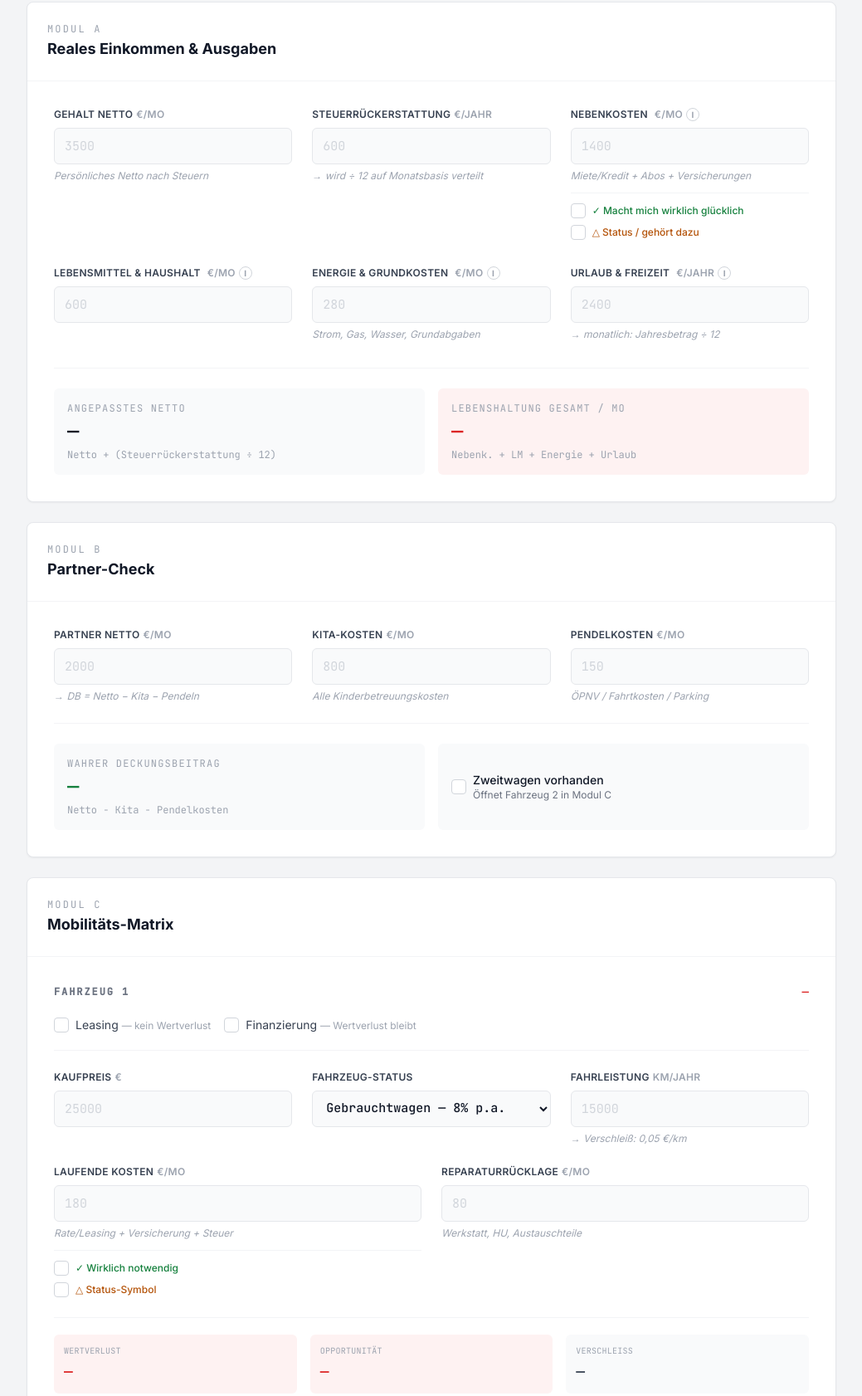
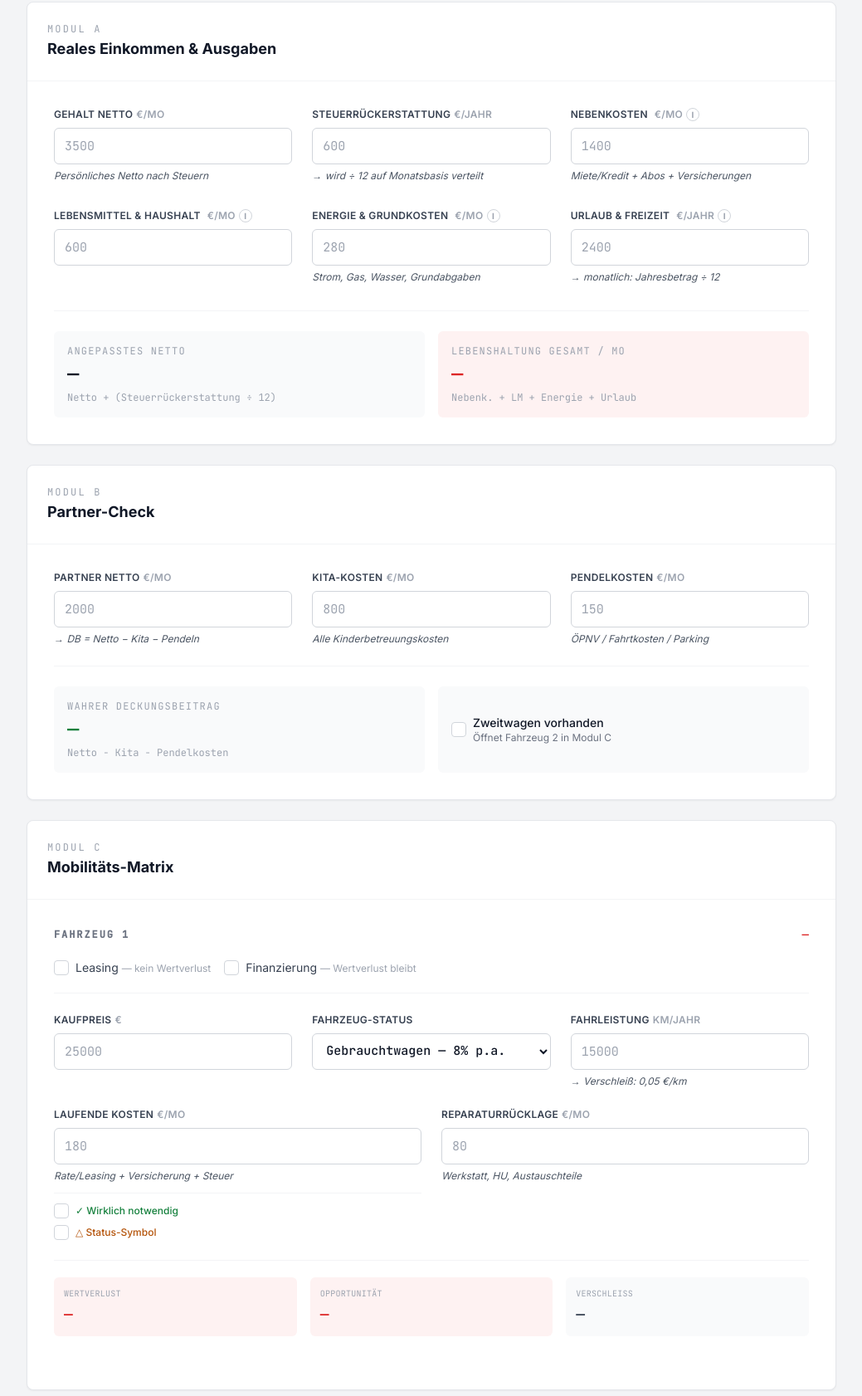
Before and after one commit to freespiritnature2024/CL-Global-Web, a plain HTML site: page index.html in a window 1280 px wide. Shown: the part 2988-4670 px from the top of the page at 83% size, without its empty margins (120-1159 px from the left). Drawn offline with nearby package versions, Linux system fonts and the light colour scheme.

Commit message:
Update index.html

```diff
--- a/index.html
+++ b/index.html
@@ -24,8 +24,8 @@ input[type=number] { -moz-appearance:textfield; }
 /* Input field */
 .ifield {
   width:100%; height:44px;
-  background:#f9fafb;
-  border:1px solid #e5e7eb;
+  background:#ffffff;
+  border:1px solid #d1d5db;
   border-radius:6px;
   padding:0 12px;
   font-family:'JetBrains Mono',monospace;
@@ -35,7 +35,7 @@ input[type=number] { -moz-appearance:textfield; }
   transition:border-color 0.15s, box-shadow 0.15s;
 }
 .ifield:focus { border-color:#111827; box-shadow:0 0 0 3px rgba(17,24,39,0.06); }
-.ifield::placeholder { color:#d1d5db; font-weight:400; }
+.ifield::placeholder { color:#9ca3af; font-weight:400; }
 select.ifield { cursor:pointer; }
 
 /* Custom checkbox toggle */
@@ -104,9 +104,9 @@ select.ifield { cursor:pointer; }
 
 /* Table */
 .det-table td { padding:10px 12px; }
-.det-table tr.sec-row td { background:#f9fafb; padding:8px 12px; }
+.det-table tr.sec-row td { background:#ffffff; padding:8px 12px; }
 .det-table tr.tot-row td { background:#111827; color:white!important; font-weight:600; }
-.det-table tbody tr:hover td { background:#f9fafb; }
+.det-table tbody tr:hover td { background:#ffffff; }
 </style>
 </head>
 <body>
@@ -224,12 +224,12 @@ select.ifield { cursor:pointer; }
       <div>
         <label class="block text-xs font-semibold text-gray-700 uppercase tracking-wide mb-2">Gehalt Netto<span class="text-gray-400 ml-1">€/Mo</span></label>
         <input class="ifield" type="number" id="netto" placeholder="3500" oninput="liveA()">
-        <p class="text-xs italic text-gray-400 mt-1.5">Persönliches Netto nach Steuern</p>
+        <p class="text-xs italic text-gray-600 mt-1.5">Persönliches Netto nach Steuern</p>
       </div>
       <div>
         <label class="block text-xs font-semibold text-gray-700 uppercase tracking-wide mb-2">Steuerrückerstattung<span class="text-gray-400 ml-1">€/Jahr</span></label>
         <input class="ifield" type="number" id="steuerR" placeholder="600" oninput="liveA()">
-        <p class="text-xs italic text-gray-400 mt-1.5">→ wird ÷ 12 auf Monatsbasis verteilt</p>
+        <p class="text-xs italic text-gray-600 mt-1.5">→ wird ÷ 12 auf Monatsbasis verteilt</p>
       </div>
       <div>
         <label class="block text-xs font-semibold text-gray-700 uppercase tracking-wide mb-2 flex items-center gap-1">
@@ -242,17 +242,7 @@ select.ifield { cursor:pointer; }
           </div>
         </label>
         <input class="ifield" type="number" id="fixk" placeholder="1400">
-        <p class="text-xs italic text-gray-400 mt-1.5">Miete/Kredit + Abos + Versicherungen</p>
-        <div class="mt-3 space-y-2 pt-3 border-t border-gray-100">
-          <div class="cb-wrap" onclick="togglePsych('pf1')">
-            <div class="cb-box" id="pf1"></div>
-            <span class="text-xs font-medium text-green-700">✓ Macht mich wirklich glücklich</span>
-          </div>
-          <div class="cb-wrap" onclick="togglePsych('pf2')">
-            <div class="cb-box" id="pf2"></div>
-            <span class="text-xs font-medium text-amber-700">△ Status / gehört dazu</span>
-          </div>
-        </div>
+        <p class="text-xs italic text-gray-600 mt-1.5">Miete/Kredit + Abos + Versicherungen</p>
       </div>
     </div>
     <!-- Row 2 -->
@@ -280,7 +270,7 @@ select.ifield { cursor:pointer; }
           </div>
         </label>
         <input class="ifield" type="number" id="engk" placeholder="280" oninput="liveA()">
-        <p class="text-xs italic text-gray-400 mt-1.5">Strom, Gas, Wasser, Grundabgaben</p>
+        <p class="text-xs italic text-gray-600 mt-1.5">Strom, Gas, Wasser, Grundabgaben</p>
       </div>
       <div>
         <label class="block text-xs font-semibold text-gray-700 uppercase tracking-wide mb-2 flex items-center gap-1">
@@ -293,7 +283,7 @@ select.ifield { cursor:pointer; }
           </div>
         </label>
         <input class="ifield" type="number" id="urlaubk" placeholder="2400" oninput="liveA()">
-        <p class="text-xs italic text-gray-400 mt-1.5">→ monatlich: Jahresbetrag ÷ 12</p>
+        <p class="text-xs italic text-gray-600 mt-1.5">→ monatlich: Jahresbetrag ÷ 12</p>
       </div>
     </div>
     <!-- Live A -->
@@ -323,17 +313,17 @@ select.ifield { cursor:pointer; }
       <div>
         <label class="block text-xs font-semibold text-gray-700 uppercase tracking-wide mb-2">Partner Netto<span class="text-gray-400 ml-1">€/Mo</span></label>
         <input class="ifield" type="number" id="pBrutto" placeholder="2000" oninput="liveB()">
-        <p class="text-xs italic text-gray-400 mt-1.5">→ DB = Netto − Kita − Pendeln</p>
+        <p class="text-xs italic text-gray-600 mt-1.5">→ DB = Netto − Kita − Pendeln</p>
       </div>
       <div>
         <label class="block text-xs font-semibold text-gray-700 uppercase tracking-wide mb-2">Kita-Kosten<span class="text-gray-400 ml-1">€/Mo</span></label>
         <input class="ifield" type="number" id="kita" placeholder="800" oninput="liveB()">
-        <p class="text-xs italic text-gray-400 mt-1.5">Alle Kinderbetreuungskosten</p>
+        <p class="text-xs italic text-gray-600 mt-1.5">Alle Kinderbetreuungskosten</p>
       </div>
       <div>
         <label class="block text-xs font-semibold text-gray-700 uppercase tracking-wide mb-2">Pendelkosten<span class="text-gray-400 ml-1">€/Mo</span></label>
         <input class="ifield" type="number" id="pendel" placeholder="150" oninput="liveB()">
-        <p class="text-xs italic text-gray-400 mt-1.5">ÖPNV / Fahrtkosten / Parking</p>
+        <p class="text-xs italic text-gray-600 mt-1.5">ÖPNV / Fahrtkosten / Parking</p>
       </div>
     </div>
     <div class="grid grid-cols-1 md:grid-cols-2 gap-4 pt-6 border-t border-gray-100">
@@ -395,14 +385,14 @@ select.ifield { cursor:pointer; }
         <div>
           <label class="block text-xs font-semibold text-gray-700 uppercase tracking-wide mb-2">Fahrleistung<span class="text-gray-400 ml-1">km/Jahr</span></label>
           <input class="ifield" type="number" id="k1km" placeholder="15000" oninput="liveKfz(1)">
-          <p class="text-xs italic text-gray-400 mt-1.5">→ Verschleiß: 0,05 €/km</p>
+          <p class="text-xs italic text-gray-600 mt-1.5">→ Verschleiß: 0,05 €/km</p>
         </div>
       </div>
       <div class="grid grid-cols-1 md:grid-cols-2 gap-6">
         <div>
           <label class="block text-xs font-semibold text-gray-700 uppercase tracking-wide mb-2" id="k1lfd-hint">Laufende Kosten<span class="text-gray-400 ml-1">€/Mo</span></label>
           <input class="ifield" type="number" id="k1lfd" placeholder="180" oninput="liveKfz(1)">
-          <p class="text-xs italic text-gray-400 mt-1.5">Rate/Leasing + Versicherung + Steuer</p>
+          <p class="text-xs italic text-gray-600 mt-1.5">Rate/Leasing + Versicherung + Steuer</p>
           <div class="mt-3 space-y-2 pt-3 border-t border-gray-100">
             <div class="cb-wrap" onclick="togglePsych('pk1h')"><div class="cb-box" id="pk1h"></div><span class="text-xs font-medium text-green-700">✓ Wirklich notwendig</span></div>
             <div class="cb-wrap" onclick="togglePsych('pk1s')"><div class="cb-box" id="pk1s"></div><span class="text-xs font-medium text-amber-700">△ Status-Symbol</span></div>
@@ -411,7 +401,7 @@ select.ifield { cursor:pointer; }
         <div>
           <label class="block text-xs font-semibold text-gray-700 uppercase tracking-wide mb-2">Reparaturrücklage<span class="text-gray-400 ml-1">€/Mo</span></label>
           <input class="ifield" type="number" id="k1rep" placeholder="80" oninput="liveKfz(1)">
-          <p class="text-xs italic text-gray-400 mt-1.5">Werkstatt, HU, Austauschteile</p>
+          <p class="text-xs italic text-gray-600 mt-1.5">Werkstatt, HU, Austauschteile</p>
         </div>
       </div>
       <!-- Breakdown -->
@@ -481,12 +471,12 @@ select.ifield { cursor:pointer; }
           </div>
         </label>
         <input class="ifield" type="number" id="hausW" placeholder="350000" oninput="liveD()">
-        <p class="text-xs italic text-gray-400 mt-1.5">Marktwert × 1,5% ÷ 12 = monatl. Rücklage</p>
+        <p class="text-xs italic text-gray-600 mt-1.5">Marktwert × 1,5% ÷ 12 = monatl. Rücklage</p>
       </div>
       <div class="bg-red-50 rounded-md p-5 flex flex-col justify-center">
         <p class="mono text-[10px] uppercase tracking-wide text-gray-400 mb-2">Monatliche Instandhaltung</p>
         <p class="mono text-3xl font-medium text-red-600" id="hausLive">—</p>
-        <p class="mono text-xs text-gray-500 mt-2">Dach · Heizung · Fenster · Elektrik · Garten</p>
+        <p class="mono text-xs text-gray-600 mt-2">Dach · Heizung · Fenster · Elektrik · Garten</p>
       </div>
     </div>
   </div>
@@ -573,22 +563,22 @@ select.ifield { cursor:pointer; }
     <div class="bg-white rounded-lg border border-gray-200 shadow-sm p-5">
       <p class="mono text-[10px] uppercase tracking-wide text-gray-400 mb-2">Gesamteinkommen</p>
       <p class="mono text-2xl font-bold text-gray-900" id="kNetto">—</p>
-      <p class="mono text-xs text-gray-500 mt-1">Netto + Partner-DB</p>
+      <p class="mono text-xs text-gray-600 mt-1">Netto + Partner-DB</p>
     </div>
     <div class="bg-white rounded-lg border border-red-100 shadow-sm p-5">
       <p class="mono text-[10px] uppercase tracking-wide text-gray-400 mb-2">Gesamtabfluss</p>
       <p class="mono text-2xl font-bold text-red-600" id="kTotal">—</p>
-      <p class="mono text-xs text-gray-500 mt-1">Alle Kosten + Zerfall</p>
+      <p class="mono text-xs text-gray-600 mt-1">Alle Kosten + Zerfall</p>
     </div>
     <div class="bg-white rounded-lg border border-red-100 shadow-sm p-5">
       <p class="mono text-[10px] uppercase tracking-wide text-gray-400 mb-2">Unsichtbarer Zerfall</p>
       <p class="mono text-2xl font-bold text-red-600" id="kDecay">—</p>
-      <p class="mono text-xs text-gray-500 mt-1">Kfz-WV + Haus</p>
+      <p class="mono text-xs text-gray-600 mt-1">Kfz-WV + Haus</p>
     </div>
     <div class="bg-white rounded-lg border border-green-100 shadow-sm p-5">
       <p class="mono text-[10px] uppercase tracking-wide text-gray-400 mb-2">Lebens-Energie</p>
       <p class="mono text-2xl font-bold text-green-700" id="kLife">—</p>
-      <p class="mono text-xs text-gray-500 mt-1">Was wirklich bleibt</p>
+      <p class="mono text-xs text-gray-600 mt-1">Was wirklich bleibt</p>
     </div>
   </div>
 
@@ -654,12 +644,12 @@ select.ifield { cursor:pointer; }
       <div class="bg-amber-50 rounded-md p-5 border border-amber-100">
         <p class="mono text-[10px] uppercase tracking-wide text-gray-400 mb-2">Status-Ausgaben</p>
         <p class="mono text-2xl font-bold text-amber-700" id="klStatus">— €</p>
-        <p class="mono text-xs text-gray-500 mt-2">Als „Status" markierte Positionen</p>
+        <p class="mono text-xs text-gray-600 mt-2">Als „Status" markierte Positionen</p>
       </div>
       <div class="bg-red-50 rounded-md p-5 border border-red-100">
         <p class="mono text-[10px] uppercase tracking-wide text-gray-400 mb-2">Substanz-Verzehr</p>
         <p class="mono text-2xl font-bold text-red-600" id="klSubstanz">— €</p>
-        <p class="mono text-xs text-gray-500 mt-2">Haus-Instandhaltung + Kfz-WV</p>
+        <p class="mono text-xs text-gray-600 mt-2">Haus-Instandhaltung + Kfz-WV</p>
       </div>
       <div class="rounded-md p-5 border" id="klFreiheitCell">
         <p class="mono text-[10px] uppercase tracking-wide text-gray-400 mb-2">Dein Anteil für Freiheit</p>
```
